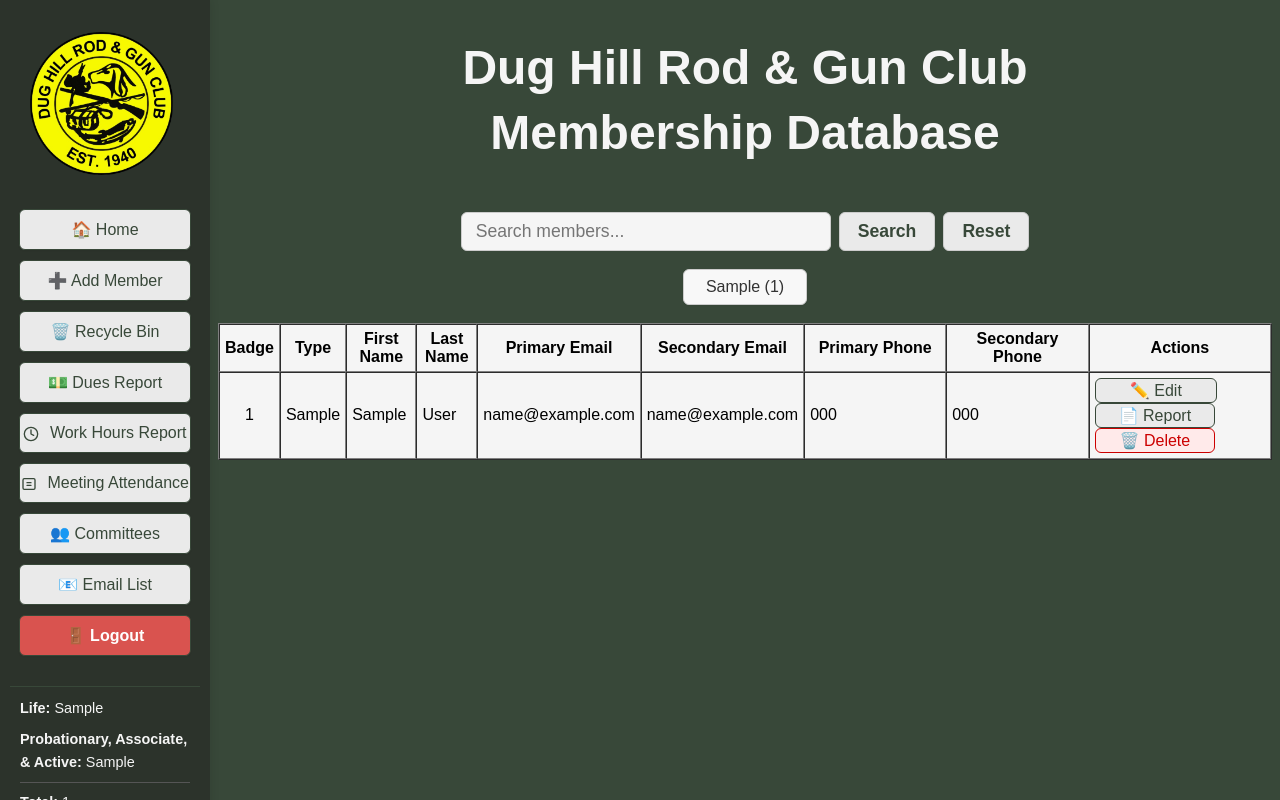
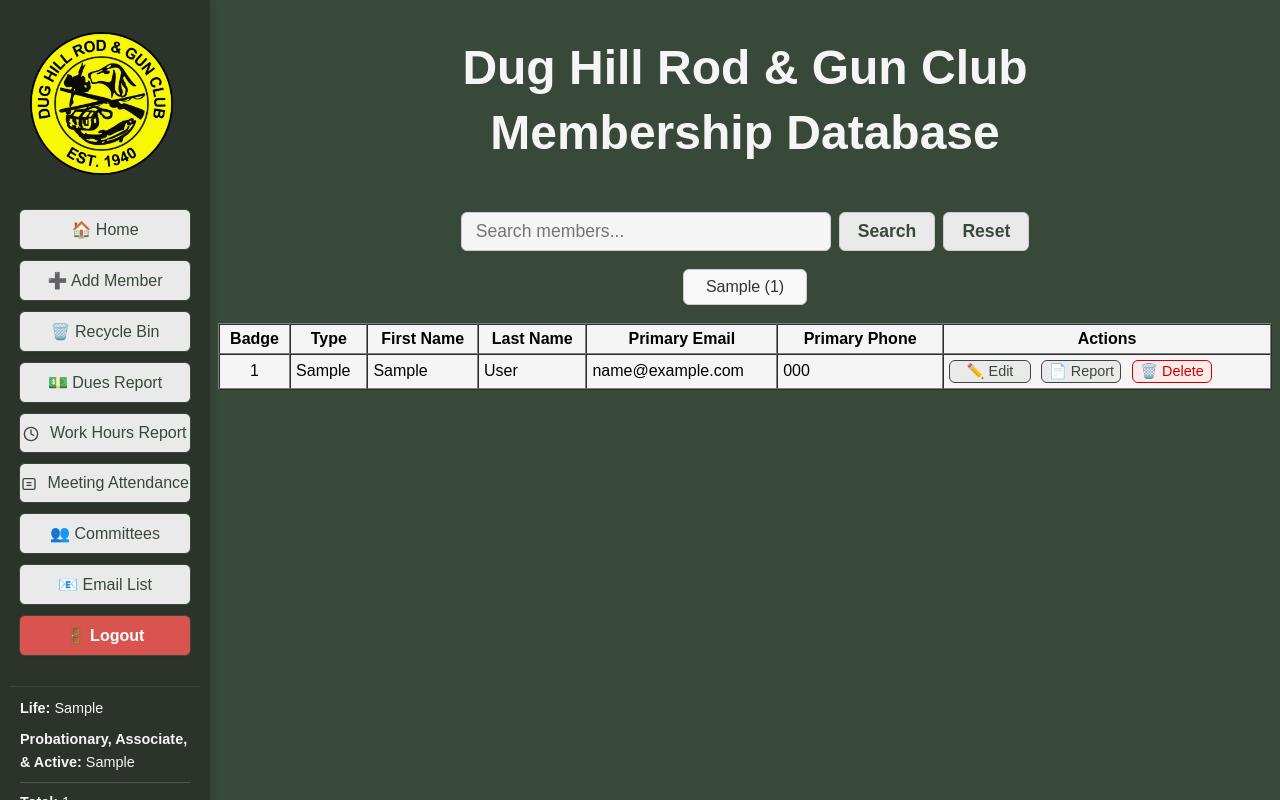
Before and after one commit to mattmadairy/DH-DB-Webappp, a Python web app: template DH_DB_Webapp/templates/index.html in a window 1280 px wide. Run offline with Jinja, Linux system fonts and the light colour scheme; the template is opened without the code that fills it: most values are stand-ins (such as "Sample title", 1, 10 or a date in 2020).

Commit message:
cleanups

```diff
--- a/DH_DB_Webapp/templates/index.html
+++ b/DH_DB_Webapp/templates/index.html
@@ -233,9 +233,7 @@
                     <th onclick="sortTable(2)" id="th2">First Name</th>
                     <th onclick="sortTable(3)" id="th3">Last Name</th>
                     <th onclick="sortTable(4)" id="th4">Primary Email</th>
-                    <th onclick="sortTable(5)" id="th5">Secondary Email</th>
-                    <th onclick="sortTable(6)" id="th6">Primary Phone</th>
-                    <th onclick="sortTable(7)" id="th7">Secondary Phone</th>
+                    <th onclick="sortTable(5)" id="th5">Primary Phone</th>
                     <th>Actions</th>
                 </tr>
                 {% for member in members %}
@@ -248,16 +246,14 @@
                         <td>{{ member['first_name'] }}</td>
                         <td>{{ member['last_name'] }}</td>
                         <td>{{ member['email'] }}</td>
-                        <td>{{ member['email2'] }}</td>
                         <td style="min-width:130px;">{{ member['phone'] }}</td>
-                        <td style="min-width:130px;">{{ member['phone2'] }}</td>
-                        <td>
-                            <a href="{{ url_for('member_details', member_id=member['id']) }}" class="action-btn" style="display:inline-block; width:120px; padding:2px 0; margin-right:10px; border-radius:6px; border:1px solid #384839; background:#eaeaea; color:#384839; cursor:pointer; text-align:center; text-decoration:none; font-size:1em;">✏️ Edit</a>
+                        <td style="white-space:nowrap;">
+                            <a href="{{ url_for('member_details', member_id=member['id']) }}" class="action-btn" style="display:inline-block; width:80px; padding:2px 0; margin-right:6px; border-radius:6px; border:1px solid #384839; background:#eaeaea; color:#384839; cursor:pointer; text-align:center; text-decoration:none; font-size:0.9em;">✏️ Edit</a>
                             <form action="{{ url_for('member_report', member_id=member['id']) }}" method="get" style="display:inline; margin-bottom:4px;">
-                                <button type="submit" class="action-btn" style="width:120px; padding:2px 0; margin-right:10px; border-radius:6px; border:1px solid #384839; background:#eaeaea; color:#384839; cursor:pointer; text-align:center; font-size:1em;">📄 Report</button>
+                                <button type="submit" class="action-btn" style="width:80px; padding:2px 0; margin-right:6px; border-radius:6px; border:1px solid #384839; background:#eaeaea; color:#384839; cursor:pointer; text-align:center; font-size:0.9em;">📄 Report</button>
                             </form>
                             <form action="{{ url_for('delete_member', member_id=member['id']) }}" method="post" style="display:inline;">
-                                <button type="submit" class="action-btn" onclick="return confirm('Are you sure you want to move this member to the recycle bin?')" style="width:120px; padding:2px 0; margin-right:10px; border-radius:6px; border:1px solid #c00; background:#ffeaea; color:#c00; cursor:pointer; text-align:center; font-size:1em;">🗑️ Delete</button>
+                                <button type="submit" class="action-btn" onclick="return confirm('Are you sure you want to move this member to the recycle bin?')" style="width:80px; padding:2px 0; margin-right:6px; border-radius:6px; border:1px solid #c00; background:#ffeaea; color:#c00; cursor:pointer; text-align:center; font-size:0.9em;">🗑️ Delete</button>
                             </form>
                             <!-- Only one Delete button remains, styled to match other action buttons. -->
                         </td>
```
